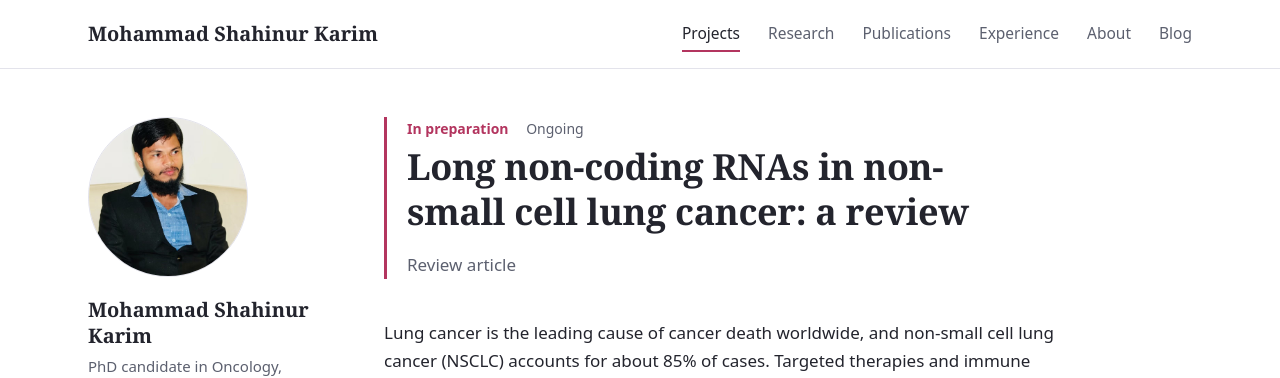
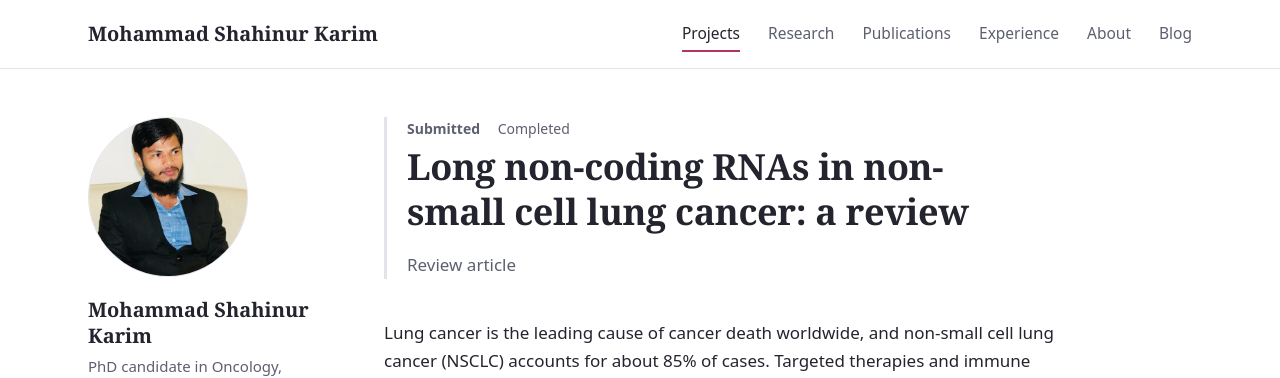
Before and after one commit to msks2016/msks2016.github.io, a Jekyll site: the page built from _projects/lncrna-in-foods-review.md, in a window 1280 px wide and 1326 px high. Shown: the top 378 px of the window. Built offline with Jekyll 4.4.1, drawn with Linux system fonts in a browser that asks for light colours.

Commit message:
Update lncrna-in-foods-review.md

```diff
--- a/_projects/lncrna-in-foods-review.md
+++ b/_projects/lncrna-in-foods-review.md
@@ -1,7 +1,7 @@
 ---
 title: "Long non-coding RNAs in non-small cell lung cancer: a review"
-status: "In preparation"
-period: "Ongoing"
+status: "Submitted"
+period: "Completed"
 role: "Review article"
 description: "A critical review of how lncRNAs shape non-small cell lung cancer, from mechanisms and drug resistance to their use as biomarkers and therapeutic targets."
 order: 3
```
